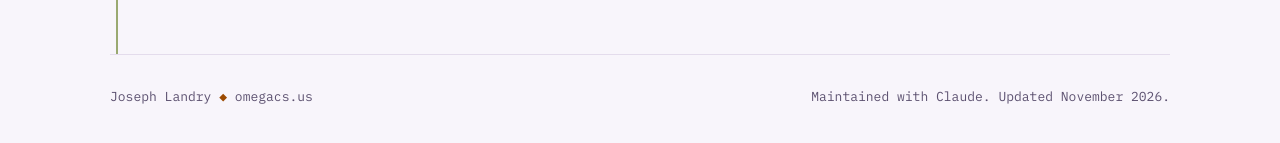
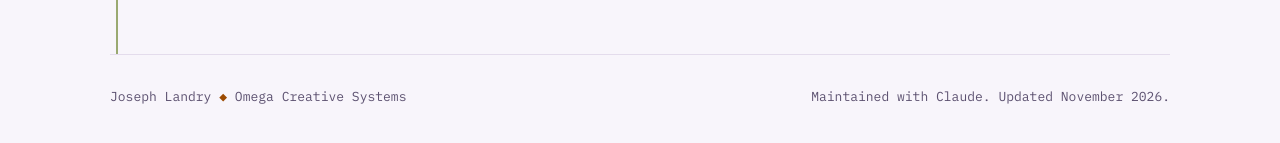
Before and after one commit to AltusRex/omegacs.us, a Jekyll site: the page built from index.html, in a window 1280 px wide and 1400 px high, scrolled down 5959 px. Shown: the part 1244-1387 px from the top of the window. Built offline with Jekyll 4.4.1, drawn with Linux system fonts in a browser that asks for light colours.

Commit message:
Name the site Omega Creative Systems
OmegaCS now stands for Omega Creative Systems instead of the older
computer-services naming. It shows in the page titles, the footer,
the site name for link previews, llms.txt and the README.

Maintained with Claude

Co-Authored-By: Claude Opus 5.5 <noreply@anthropic.com>
Claude-Session: https://claude.ai/code/session_01BEo9LJcgZcCiuamiDdWesm

```diff
--- a/_layouts/default.html
+++ b/_layouts/default.html
@@ -3,7 +3,8 @@
 <head>
 <meta charset="utf-8">
 <meta name="viewport" content="width=device-width, initial-scale=1, viewport-fit=cover">
-<title>{% if page.title and page.nav != 'home' %}{{ page.title | escape }} · {% endif %}Joseph Landry · omegacs.us</title>
+<meta property="og:site_name" content="Omega Creative Systems">
+<title>{% if page.title and page.nav != 'home' %}{{ page.title | escape }} · {% endif %}Joseph Landry · Omega Creative Systems</title>
 <meta name="description" content="{{ page.description | default: site.description | strip_html | escape }}">
 <link rel="canonical" href="{{ page.url | absolute_url }}">
 <link rel="alternate" type="application/atom+xml" title="Joseph Landry's blog" href="{{ '/blog/feed.xml' | relative_url }}">
@@ -39,7 +40,7 @@
 {{ content }}
 
 <footer>
-  <span>Joseph Landry <span class="gem" aria-hidden="true">&#9670;</span> omegacs.us</span>
+  <span>Joseph Landry <span class="gem" aria-hidden="true">&#9670;</span> <abbr title="OmegaCS">Omega Creative Systems</abbr></span>
   <span>Maintained with Claude. Updated {{ site.time | date: "%B %Y" }}.</span>
 </footer>
 
--- a/assets/site.css
+++ b/assets/site.css
@@ -323,3 +323,4 @@ html:not(.js) .rail { display: none; }
 .repo-link { display: inline-flex; align-items: center; gap: 6px; font: 500 .75rem/1 var(--mono); letter-spacing: .04em; color: var(--pz-accent); text-decoration: none; border-bottom: 1px dotted currentColor; padding-bottom: 2px; }
 .repo-link svg { width: 13px; height: 13px; }
 @media (max-width: 760px) { .cards { grid-template-columns: minmax(0, 1fr); } .post-list a { grid-template-columns: minmax(0, 1fr); } }
+footer abbr { text-decoration: none; }
--- a/llms.txt
+++ b/llms.txt
@@ -1,6 +1,6 @@
-# omegacs.us
+# omegacs.us - Omega Creative Systems
 
-> Joseph Landry is a systems administrator who uses AI to build tools, agent fleets and home-lab projects. He writes the spec, AI writes most of the code, and he tests it on real data. This file summarizes the public site for AI readers.
+> Joseph Landry is a systems administrator who uses AI to build tools, agent fleets and home-lab projects. He writes the spec, AI writes most of the code, and he tests it on real data. OmegaCS stands for Omega Creative Systems, the name he publishes his own work under. This file summarizes the public site for AI readers.
 
 ## How he works
 - Simple beats clever. Low variance. Search before you build.
```
Also changed, not shown: README.md.
